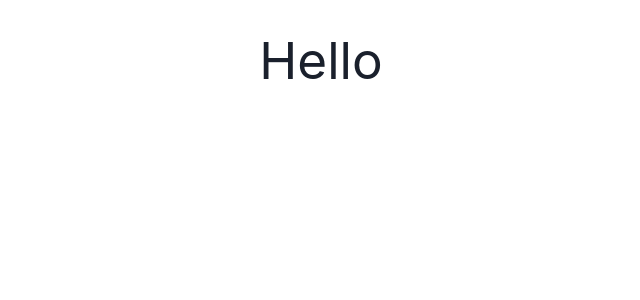
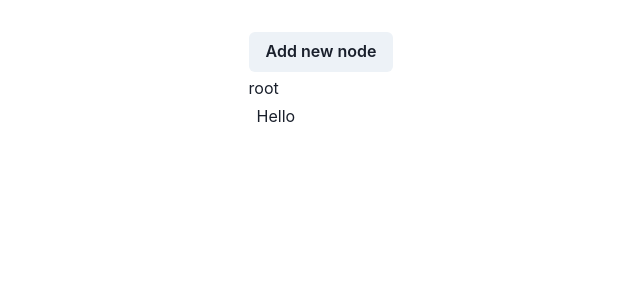
Before and after one commit to nellu-art/my-task-solution, a React (Vite) app: page / in a window 1280 px wide. Shown: the top 300 px of the page, without its empty margins (319-959 px from the left). Built offline with nearby package versions, Linux system fonts and the light colour scheme.

Commit message:
add uuid, add Cache and draft logic to add new nodes and render tree

```diff
--- a/package.json
+++ b/package.json
@@ -15,7 +15,8 @@
     "@emotion/styled": "^11.11.0",
     "framer-motion": "^10.12.22",
     "react": "^18.2.0",
-    "react-dom": "^18.2.0"
+    "react-dom": "^18.2.0",
+    "uuid": "^9.0.0"
   },
   "devDependencies": {
     "@types/react": "^18.2.14",
--- a/src/App.jsx
+++ b/src/App.jsx
@@ -1,9 +1,117 @@
+import { PropTypes } from 'prop-types';
+import { Box, Button } from '@chakra-ui/react';
+import { useState } from 'react';
+
+import { Database } from './api/Database';
+import { Cache } from './api/Cache';
+
 import './App.css';
 
-function App() {
+const db = new Database();
+const cache = new Cache(db);
+
+cache.fetch(db.root.id);
+
+cache.add('Hello', db.root.id);
+
+function RenderNode({ node, offset = 0, onSelectNode, selectedNodeId }) {
   return (
     <>
-      <h1>Hello</h1>
+      <Box
+        pl={offset * 2}
+        textAlign='left'
+        pt={1}
+        onClick={() => onSelectNode(node.id)}
+        cursor='pointer'
+        border={selectedNodeId === node.id && '2px solid green'}
+      >
+        {node.value}
+      </Box>
+      {node.children.map((child) => {
+        return (
+          <RenderNode
+            key={child.id}
+            node={child}
+            offset={offset + 1}
+            onSelectNode={onSelectNode}
+            selectedNodeId={selectedNodeId}
+          />
+        );
+      })}
+    </>
+  );
+}
+
+RenderNode.propTypes = {
+  node: PropTypes.object.isRequired,
+  offset: PropTypes.number.isRequired,
+  onSelectNode: PropTypes.func.isRequired,
+  selectedNodeId: PropTypes.string,
+};
+
+function mapNodeChildrenWithData(node, data) {
+  return {
+    ...node,
+    children: node.children
+      .map((childId) => data[childId] ?? null)
+      .filter((value) => !!value)
+      .map((child) => mapNodeChildrenWithData(child, data)),
+  };
+}
+
+function isChildOf(node, parent) {
+  if (node.parentId === parent.id) {
+    return true;
+  }
+
+  return parent.children.some((child) => isChildOf(node, child));
+}
+
+function App() {
+  const [selectedNodeId, setSelectedNodeId] = useState(null);
+
+  const data = { ...cache.data, ...cache.changes };
+
+  const displayData = Object.values(data).reduce((result, node) => {
+    const isIncluded = result.some((item) => isChildOf(node, item));
+
+    if (isIncluded) {
+      return result;
+    }
+
+    const newNode = mapNodeChildrenWithData(node, data);
+
+    result.push(newNode);
+
+    return result;
+  }, []);
+
+  return (
+    <>
+      <Button
+        onClick={() => {
+          if (!selectedNodeId) {
+            return;
+          }
+          cache.add('New node', selectedNodeId);
+          setSelectedNodeId(null);
+        }}
+      >
+        Add new node
+      </Button>
+      <Box>
+        {displayData.map((node) => {
+          return (
+            <RenderNode
+              key={node.id}
+              node={node}
+              offset={0}
+              onSelectNode={setSelectedNodeId}
+              selectedNodeId={selectedNodeId}
+            />
+          );
+        })}
+      </Box>
     </>
   );
 }
--- /dev/null
+++ b/src/api/Cache.js
@@ -0,0 +1,47 @@
+import { Node } from './Node';
+
+export class Cache {
+  constructor(database) {
+    this.database = database;
+    this.data = {};
+    this.changes = {};
+  }
+
+  fetch(id) {
+    const element = this.database.getNode(id);
+    this.data[id] = element;
+  }
+
+  add(value, parentId) {
+    const element = new Node(value, parentId);
+    this.changes[element.id] = element;
+    this.changes[parentId] = {
+      ...(this.changes[parentId] ?? this.data[parentId]),
+      children: [...(this.changes[parentId] ?? this.data[parentId]).children, element.id],
+    };
+  }
+
+  edit(id, value) {
+    this.changes[id] = { ...this.data[id], value };
+  }
+
+  delete(id) {
+    const element = this.data[id];
+    this.changes[id] = { ...element, deleted: true };
+    element.children.forEach((childId) => {
+      this.delete(childId);
+    });
+  }
+
+  save() {
+    this.saveToCache();
+    this.database.save(this.changes);
+    this.changes = {};
+  }
+
+  saveToCache() {
+    Object.keys(this.changes).forEach((id) => {
+      this.data[id] = this.changes[id];
+    });
+  }
+}
--- a/src/api/Database.js
+++ b/src/api/Database.js
@@ -2,18 +2,17 @@ import { Node } from './Node';
 
 export class Database {
   constructor() {
-    const rootNode = new Node(1, 'root', null);
-    const child1 = new Node(2, 'child 1', rootNode.id);
-    const child2 = new Node(3, 'child 2', rootNode.id);
+    const rootNode = new Node('root', null);
+    const child1 = new Node('child 1', rootNode.id);
+    const child2 = new Node('child 2', rootNode.id);
     rootNode.children.push(child1.id, child2.id);
 
     this.root = rootNode;
     this.data = {
-      1: rootNode,
-      2: child1,
-      3: child2,
+      [rootNode.id]: rootNode,
+      [child1.id]: child1,
+      [child2.id]: child2,
     };
-    this.nextId = 4;
   }
 
   getNode(id) {
--- a/src/api/Node.js
+++ b/src/api/Node.js
@@ -1,6 +1,8 @@
+import { v4 as uuidv4 } from 'uuid';
+
 export class Node {
-  constructor(id, value, parentId = null) {
-    this.id = id;
+  constructor(value, parentId = null) {
+    this.id = uuidv4();
     this.value = value;
     this.parentId = parentId;
     this.children = [];
```
Also changed, not shown: 1 other file (tests, documents, lock files or other folders).
